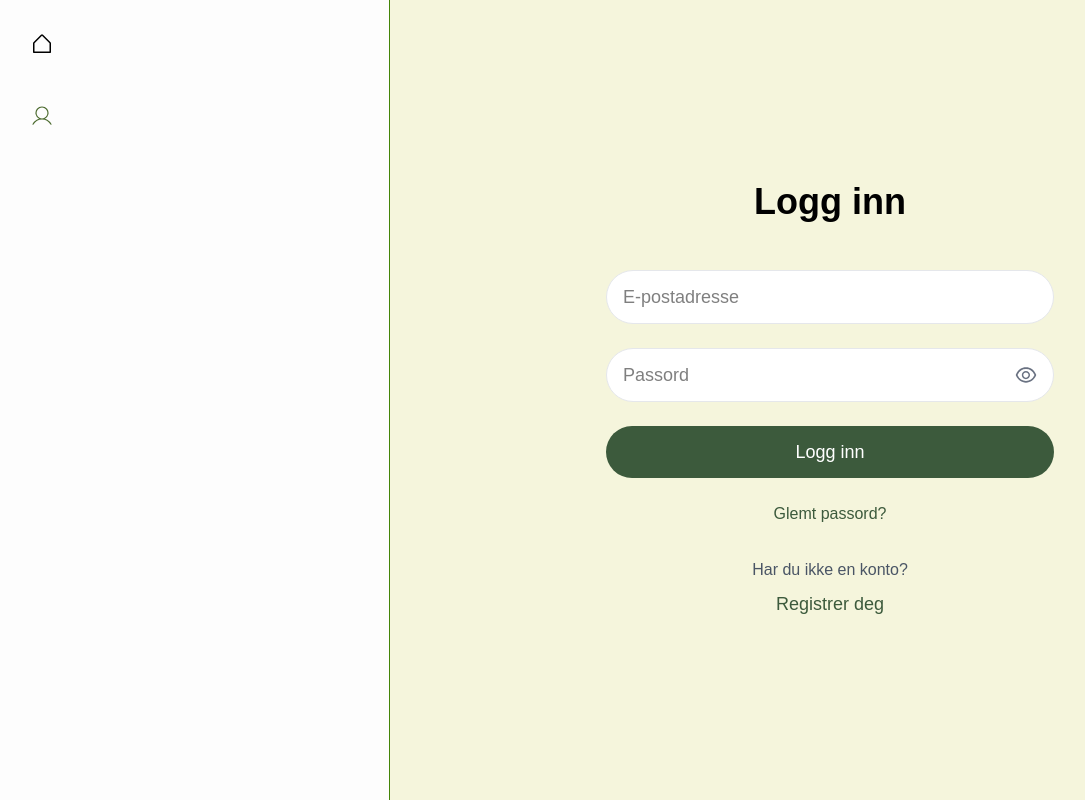
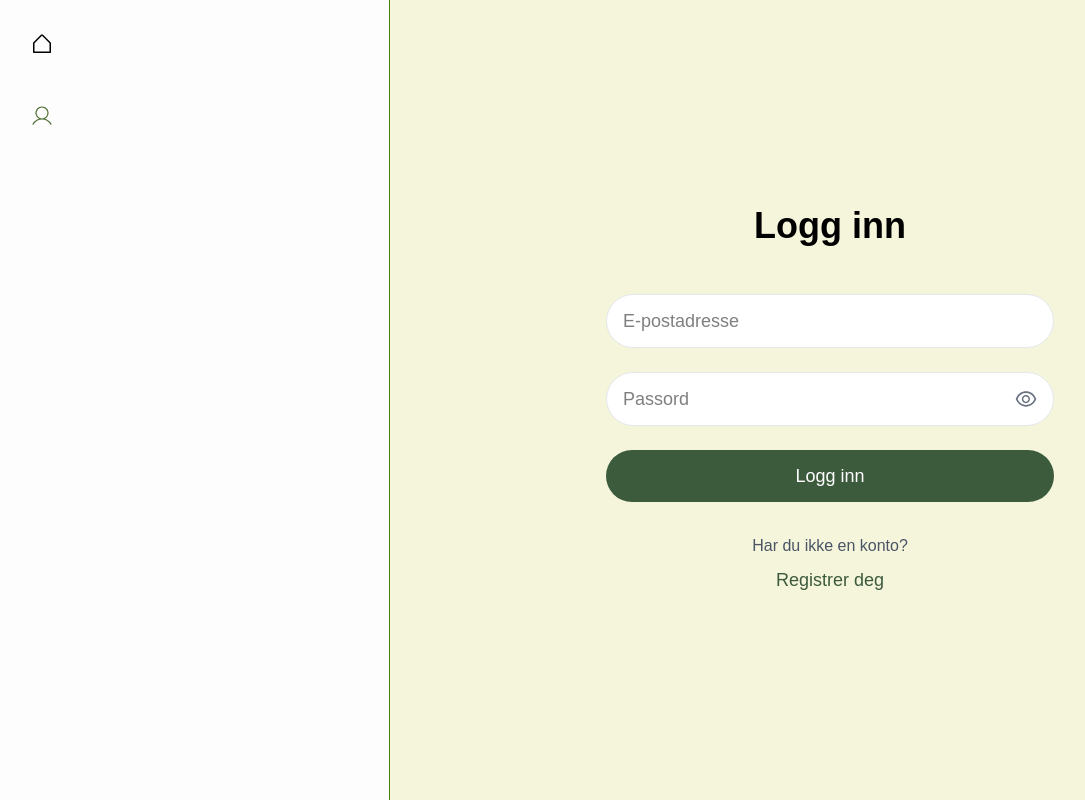
Before and after one commit to Delekat-gruppeprosjekt/delekat, a React (Vite) app: page /login in a window 1280 px wide. Shown: the whole page, without its empty margins (10-1095 px from the left). Built offline with nearby package versions, Linux system fonts and the light colour scheme; no server answers; the database is empty.

Commit message:
removed "forgot password" from login

```diff
--- a/src/components/login/login.jsx
+++ b/src/components/login/login.jsx
@@ -183,13 +183,6 @@ const LoginComponent = () => {
                 </button>
             </form>
 
-            {/* Reset password link */}
-            <div className="mt-6 text-center">
-                <Link to="/reset-password" className="text-[#3C5A3C] hover:underline">
-                    Glemt passord?
-                </Link>
-            </div>
-
             {/* Sign up link */}
             <div className="mt-8 text-center">
                 <p className="text-gray-600">Har du ikke en konto?</p>
```
